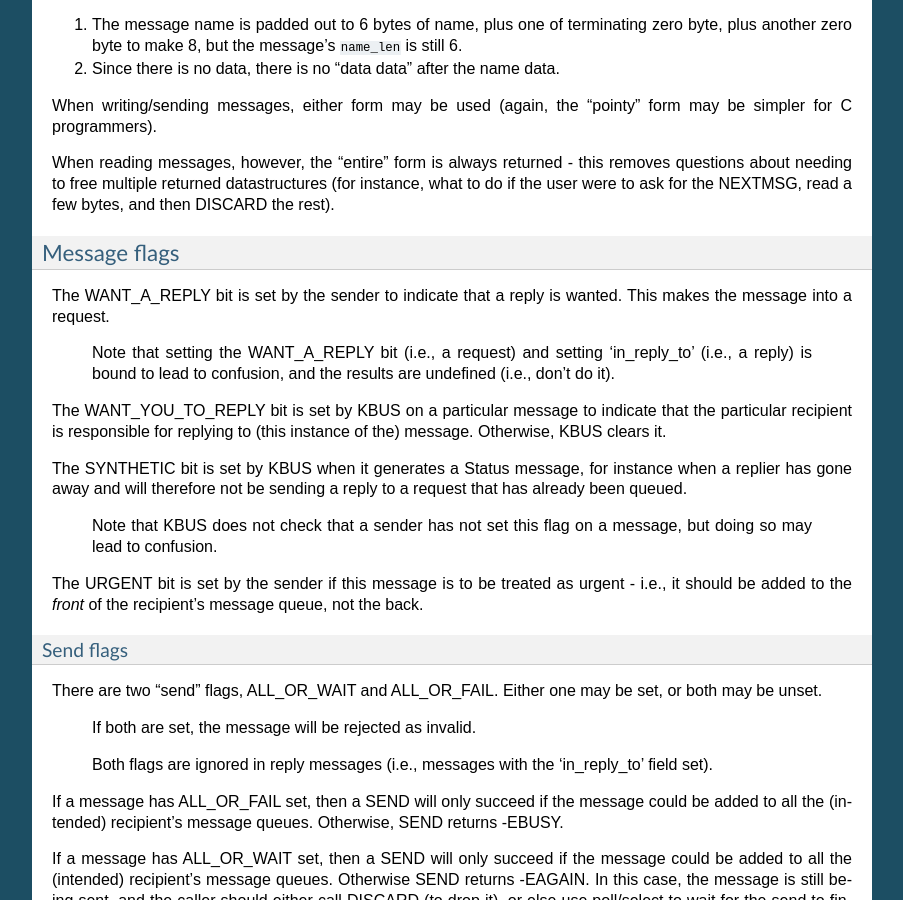
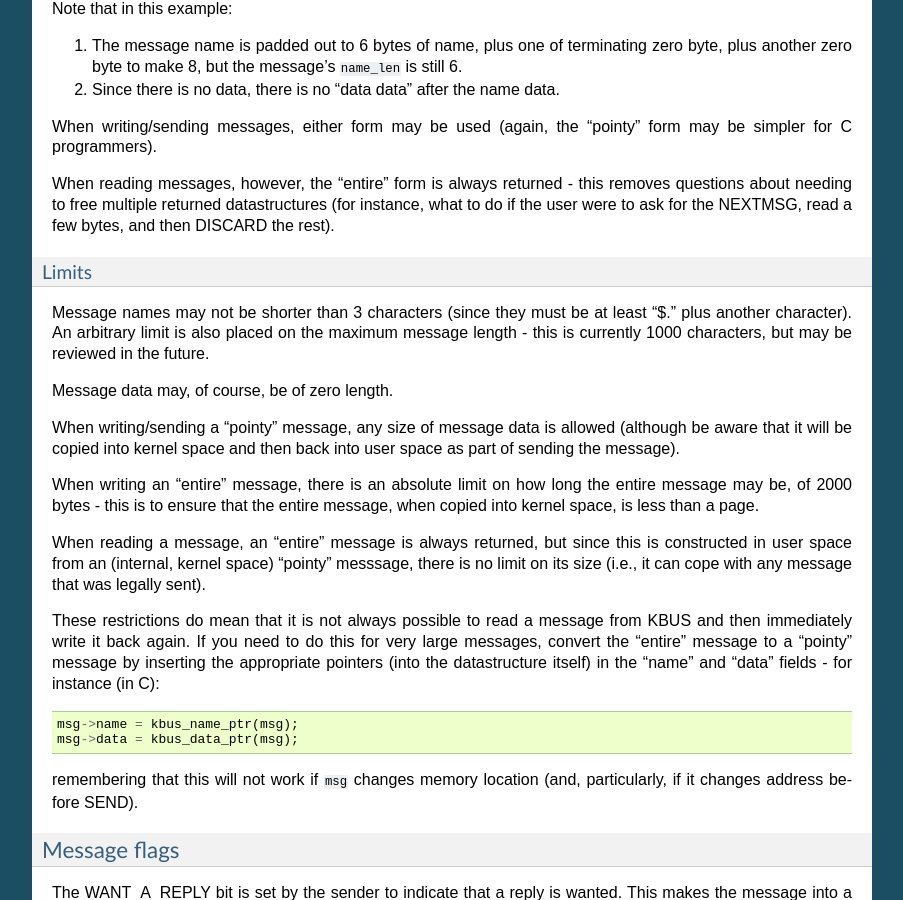
Before and after one commit to kynesim/kbus, a Sphinx documentation site: the page built from docs/docs.txt, in a window 1280 px wide and 900 px high, scrolled down 4795 px. Shown: the whole window, without its empty margins (198-1101 px from the left). Built offline with Sphinx 7.4.7, drawn with Linux system fonts in a browser that asks for light colours.

Commit message:
Add documentation of message size limits.
--HG--
extra : convert_revision : svn%3A53f7ac7a-121e-11de-a074-998af0e899fe/trunk%40136

```diff
--- a/docs/docs.txt
+++ b/docs/docs.txt
@@ -261,6 +261,40 @@
 removes questions about needing to free multiple returned datastructures (for
 instance, what to do if the user were to ask for the NEXTMSG, read a few
 bytes, and then DISCARD the rest).
+
+Limits
+~~~~~~
+Message names may not be shorter than 3 characters (since they must be at
+least "$." plus another character). An arbitrary limit is also placed on the
+maximum message length - this is currently 1000 characters, but may be
+reviewed in the future.
+
+Message data may, of course, be of zero length.
+
+When writing/sending a "pointy" message, any size of message data is allowed
+(although be aware that it will be copied into kernel space and then back into
+user space as part of sending the message).
+
+When writing an "entire" message, there is an absolute limit on how long the
+entire message may be, of 2000 bytes - this is to ensure that the entire
+message, when copied into kernel space, is less than a page.
+
+When reading a message, an "entire" message is always returned, but since this
+is constructed in user space from an (internal, kernel space) "pointy"
+messsage, there is no limit on its size (i.e., it can cope with any message
+that was legally sent).
+
+These restrictions do mean that it is not always possible to read a message
+from KBUS and then immediately write it back again. If you need to do this for
+very large messages, convert the "entire" message to a "pointy" message by
+inserting the appropriate pointers (into the datastructure itself) in the
+"name" and "data" fields - for instance (in C)::
+
+    msg->name = kbus_name_ptr(msg);
+    msg->data = kbus_data_ptr(msg);
+
+remembering that this will not work if ``msg`` changes memory location (and,
+particularly, if it changes address before SEND).
 
 Message flags
 -------------
```
